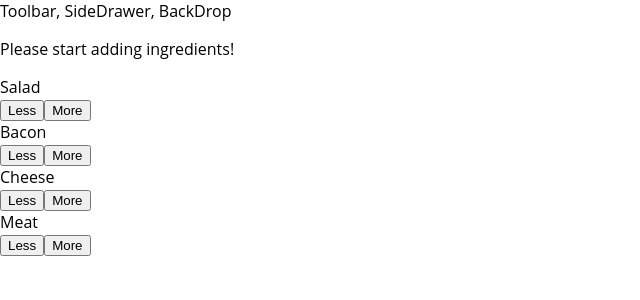
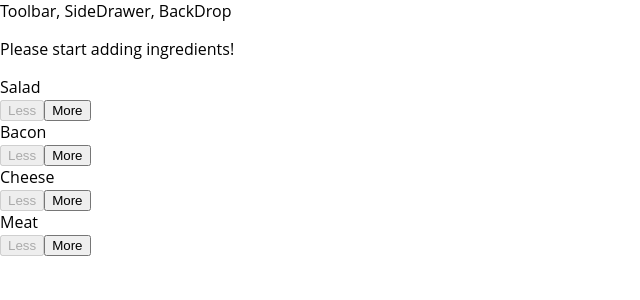
Before and after one commit to javieramirez90/burgerBuilder, a React app: page / in a window 1280 px wide. Shown: the top 300 px of the page, without its empty margins (0-640 px from the left). Built offline with nearby package versions, Linux system fonts and the light colour scheme; the HTML template or start-up script is replaced by a standard one.

Commit message:
Build controls working

```diff
--- a/src/components/Burger/BuildControls/BuildControl/BuildControl.js
+++ b/src/components/Burger/BuildControls/BuildControl/BuildControl.js
@@ -5,8 +5,14 @@
 const buildControl = (props) => (
   <div className={classes.BuildControl}>
     <div className={classes.Label}>{props.label}</div>
-    <button className={classes.Less}>Less</button>
-    <button className={classes.More}>More</button>
+    <button
+    className={classes.Less}
+    onClick={props.removed}
+    disabled={props.disabled}>Less</button>
+    <button
+    className={classes.More}
+    onClick={props.added}
+    >More</button>
   </div>
 );
 
--- a/src/components/Burger/BuildControls/BuildControls.js
+++ b/src/components/Burger/BuildControls/BuildControls.js
@@ -12,7 +12,12 @@
 const buildControls = (props) => (
   <div className={classes.BuildControls}>
     {controls.map(ctrl => (
-      <BuildControl key={ctrl.label} label={ctrl.label}/>
+      <BuildControl
+        key={ctrl.label}
+        label={ctrl.label}
+        added={() => props.ingredientAdded(ctrl.type)}
+        removed={() => props.ingredientRemoved(ctrl.type)}
+        disabled={props.disabled[ctrl.type]}/>
     ))}
   </div>
 );
--- a/src/containers/BurgerBuilder/BurgerBuilder.js
+++ b/src/containers/BurgerBuilder/BurgerBuilder.js
@@ -4,6 +4,12 @@
 import Burger from '../../components/Burger/Burger';
 import BurgerControls from '../../components/Burger/BuildControls/BuildControls';
 
+const INGREDIENT_PRICES = {
+  salad: 0.5,
+  cheese: 0.5,
+  meat: 1.3,
+  bacon: 0.7
+}
 
 class BurgerBuilder extends Component {
   state = {
@@ -12,14 +18,56 @@
       bacon: 0,
       cheese: 0,
       meat: 0
+    },
+    totalPrice: 4
+  }
+
+  addIngredientHandler = (type) => {
+    const oldCount = this.state.ingredients[type];
+    const updatedcount = oldCount + 1;
+    const updatedIngredients = {
+      ...this.state.ingredients
+    };
+    updatedIngredients[type] = updatedcount;
+    const priceAdition = INGREDIENT_PRICES[type];
+    const oldPrice = this.state.totalPrice;
+    const newPrice = oldPrice + priceAdition
+    this.setState({totalPrice: newPrice, ingredients: updatedIngredients})
+  }
+
+  removeIngredientHandler = (type) => {
+    const oldCount = this.state.ingredients[type];
+    if(oldCount === 0){
+      alert("No tienes agregado este ingrediente");
+      return;
     }
+    const updatedcount = oldCount - 1;
+    const updatedIngredients = {
+      ...this.state.ingredients
+    };
+    updatedIngredients[type] = updatedcount;
+    const priceDeducition = INGREDIENT_PRICES[type];
+    const oldPrice = this.state.totalPrice;
+    const newPrice = oldPrice - priceDeducition
+    this.setState({totalPrice: newPrice, ingredients: updatedIngredients})
+
   }
 
   render() {
+
+    const disabledInfo = {
+      ...this.state.ingredients
+    }
+    for(let key in disabledInfo){
+      disabledInfo[key] = disabledInfo[key] <= 0;
+    }
     return (
       <Aux>
         <Burger ingredients={this.state.ingredients}/>
-        <BurgerControls />
+        <BurgerControls
+          ingredientAdded={this.addIngredientHandler}
+          ingredientRemoved ={this.removeIngredientHandler}
+          disabled={disabledInfo}/>
       </Aux>
     );
   }
```
